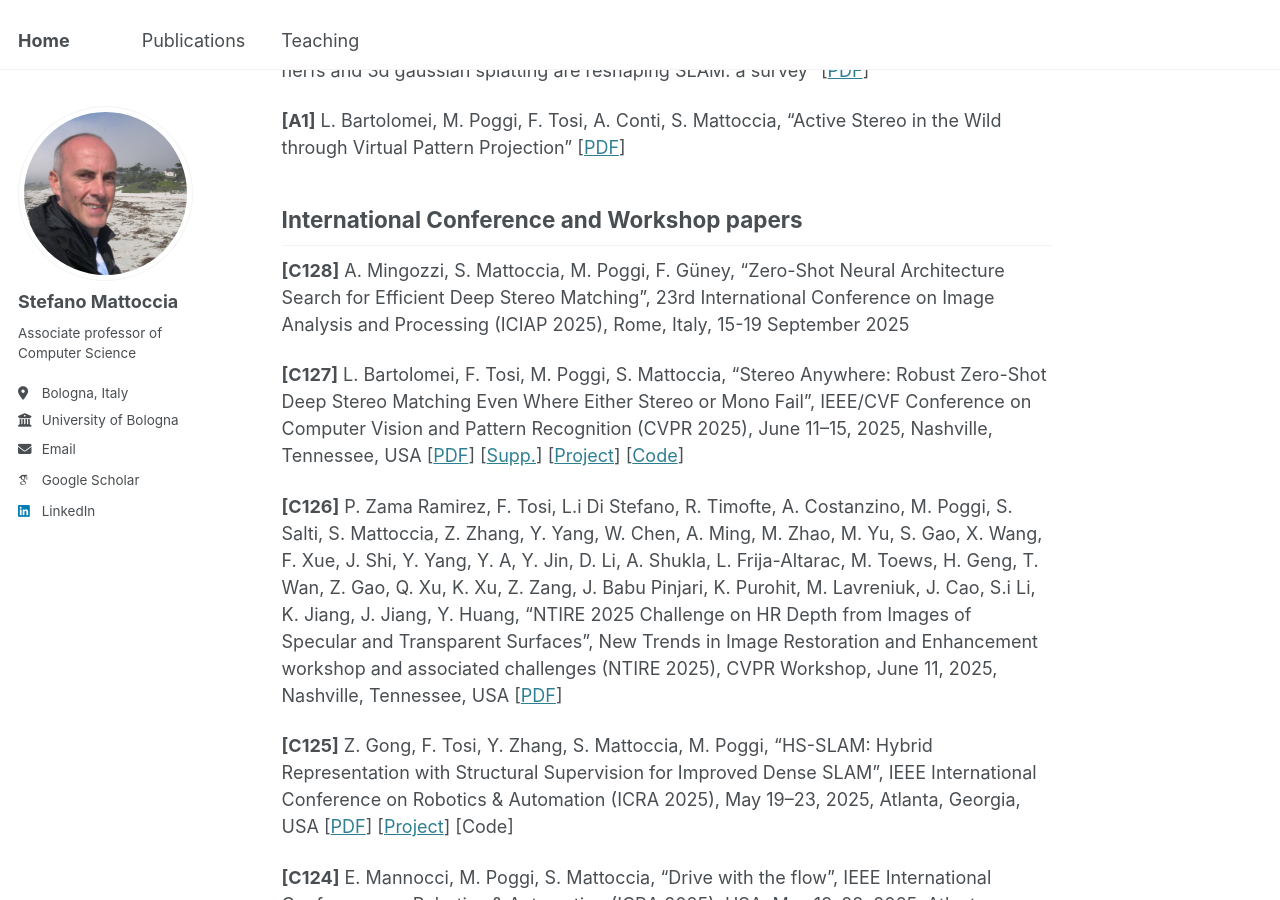
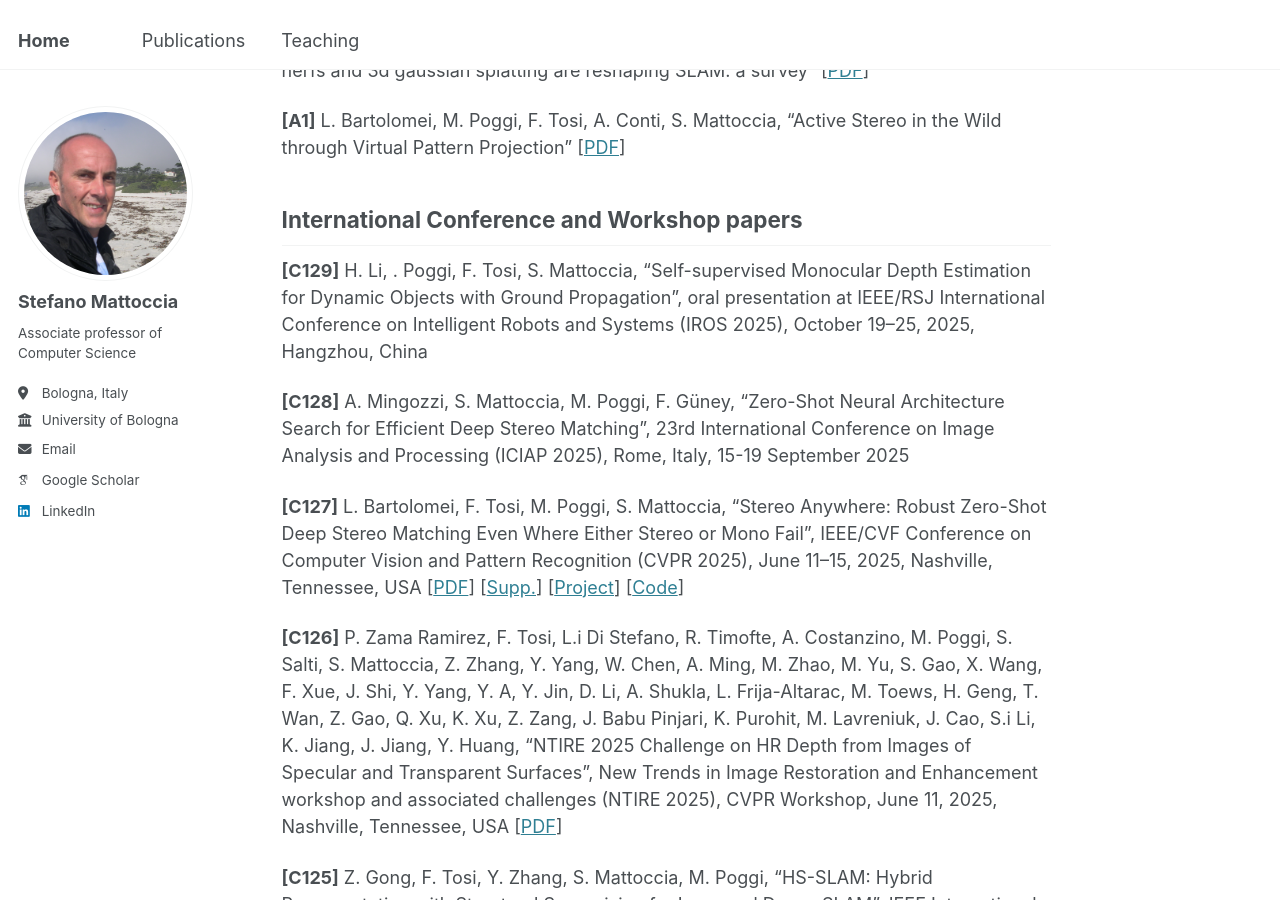
Before and after one commit to stefanomattoccia/stefanomattoccia.github.io, a Jekyll site: the page built from _pages/publications.md, in a window 1280 px wide and 900 px high, scrolled down 4241 px. Built offline with Jekyll 4.4.1, drawn with Linux system fonts in a browser that asks for light colours; some web fonts are replaced.

Commit message:
Update publications.md

```diff
--- a/_pages/publications.md
+++ b/_pages/publications.md
@@ -96,6 +96,8 @@ and Multi-Frame Integration” [[PDF](https://arxiv.org/pdf/2504.16545)]
 
 International Conference and Workshop papers
 ------
+
+**[C129]** H. Li, . Poggi, F. Tosi, S. Mattoccia, “Self-supervised Monocular Depth Estimation for Dynamic Objects with Ground Propagation”, oral presentation at IEEE/RSJ International Conference on Intelligent Robots and Systems (IROS 2025), October 19–25, 2025, Hangzhou, China
 
 **[C128]** A. Mingozzi, S. Mattoccia, M. Poggi, F. Güney, “Zero-Shot Neural Architecture Search for Efficient Deep Stereo Matching”, 23rd International Conference on Image Analysis and Processing (ICIAP 2025), Rome, Italy, 15-19 September 2025
 
```
